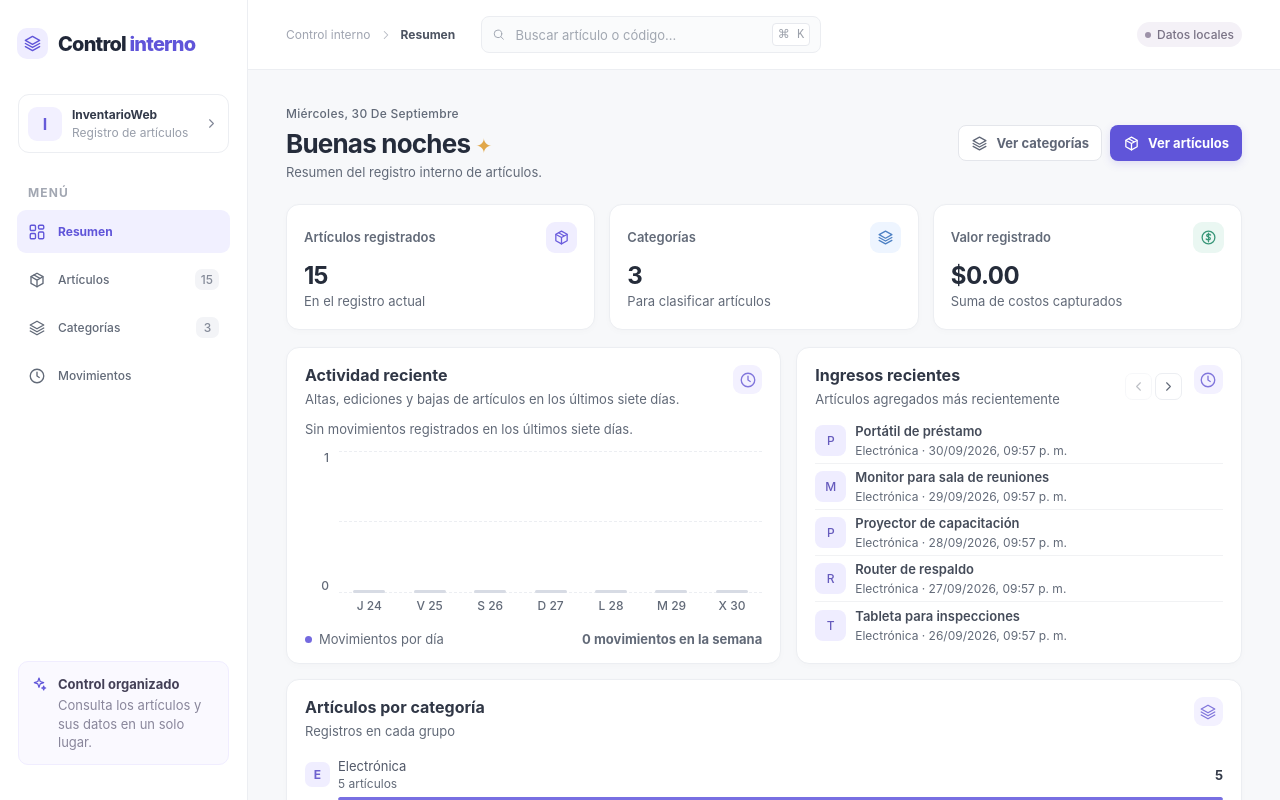
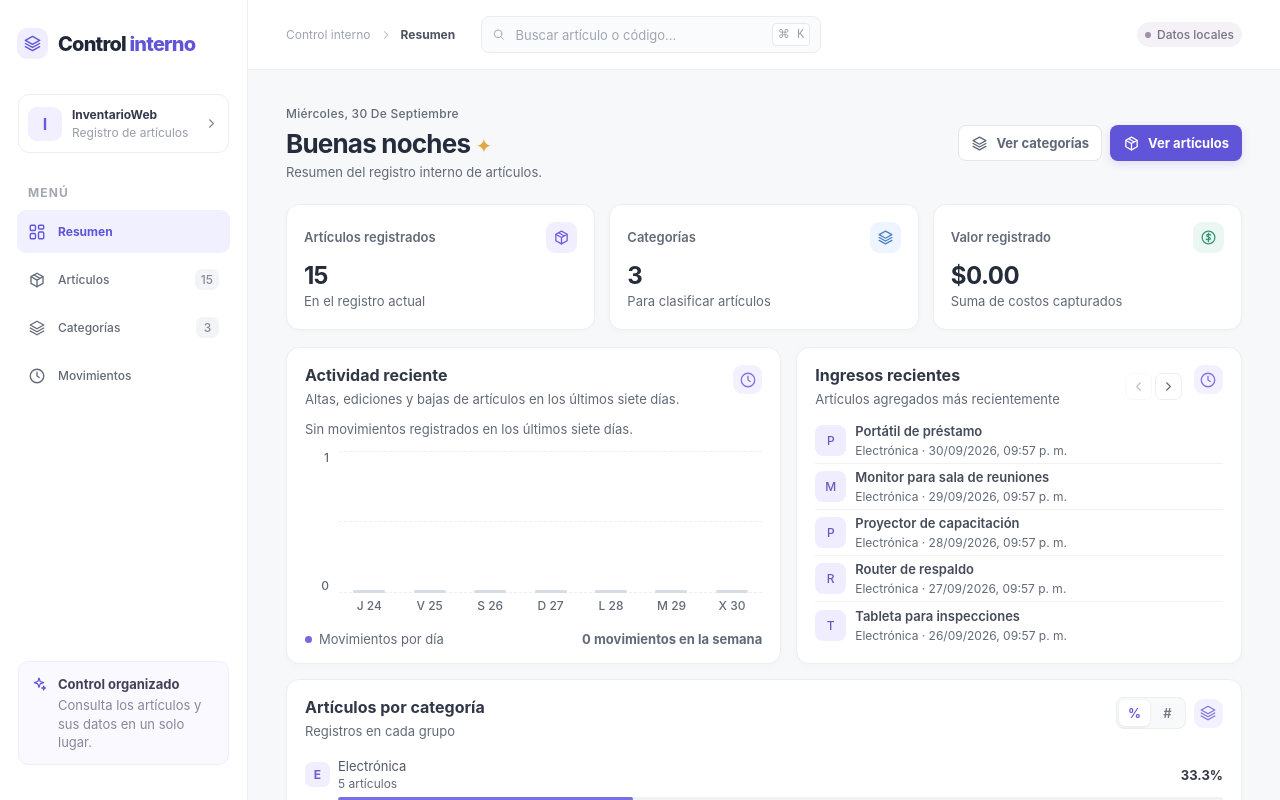
Before and after one commit to AndresMolina-Sys/InventarioWeb, a React (Vite) app: page / in a window 1280 px wide. Shown: the top 800 px of the page. Built offline with nearby package versions, Linux system fonts and the light colour scheme.

Commit message:
feat(dashboard): add category view toggle
Compare overall shares with relative category counts.

```diff
--- a/src/App.tsx
+++ b/src/App.tsx
@@ -50,6 +50,8 @@ function compactRegisteredValueLabel(value: number): string {
     style: "currency", currency: "USD", notation: "compact", maximumFractionDigits: 2,
   }).format(value);
 }
+
+const categoryPercentageFormatter = new Intl.NumberFormat("en-US", { maximumFractionDigits: 1 });
 
 function getGreeting(): string {
   const hour = new Date().getHours();
@@ -435,6 +437,7 @@ function DashboardPage({ items, categories, movements, categoryName, onViewInven
   onViewCategories: () => void;
 }) {
   const [recentPage, setRecentPage] = useState(1);
+  const [categoryViewMode, setCategoryViewMode] = useState<"percentage" | "count">("percentage");
   const categoryTotals = categories.map((category) => ({
     ...category,
     count: items.filter((item) => item.categoryId === category.id).length,
@@ -504,12 +507,28 @@ function DashboardPage({ items, categories, movements, categoryName, onViewInven
         </div> : <EmptyState title="Sin artículos todavía" text="Los artículos que agregues aparecerán aquí." />}
       </section>
       <section className="panel category-panel">
-        <div className="panel-heading"><div><h2>Artículos por categoría</h2><p>Registros en cada grupo</p></div><span className="panel-icon"><Icon name="layers" size={18} /></span></div>
+        <div className="panel-heading category-panel-heading">
+          <div className="category-heading-copy"><h2>Artículos por categoría</h2><p>Registros en cada grupo</p></div>
+          <div className="category-heading-tools">
+            <div className="category-view-toggle" role="group" aria-label="Modo de visualización de artículos por categoría">
+              <button type="button" aria-label="Mostrar porcentajes" aria-pressed={categoryViewMode === "percentage"} onClick={() => setCategoryViewMode("percentage")}>%</button>
+              <button type="button" aria-label="Mostrar cantidad de artículos" aria-pressed={categoryViewMode === "count"} onClick={() => setCategoryViewMode("count")}>#</button>
+            </div>
+            <span className="panel-icon" aria-hidden="true"><Icon name="layers" size={18} /></span>
+          </div>
+        </div>
         <div className="category-list">
-          {categoryTotals.map((category, index) => <div className="category-item" key={category.id}>
-            <div className="category-label"><span className={`category-mark mark-${index % 4}`}>{category.name.slice(0, 1)}</span><span className="category-name">{category.name}<small>{category.count} artículos</small></span><strong>{category.count}</strong></div>
-            <div className="category-track"><span className={`category-progress progress-${index % 4}`} style={{ width: `${category.count / maxCategoryCount * 100}%` }} /></div>
-          </div>)}
+          {categoryTotals.map((category, index) => {
+            const percentage = items.length > 0 ? category.count / items.length * 100 : 0;
+            const barWidth = categoryViewMode === "percentage" ? percentage : category.count / maxCategoryCount * 100;
+            const displayValue = categoryViewMode === "percentage"
+              ? `${categoryPercentageFormatter.format(percentage)}%`
+              : String(category.count);
+            return <div className="category-item" key={category.id}>
+              <div className="category-label"><span className={`category-mark mark-${index % 4}`}>{category.name.slice(0, 1)}</span><span className="category-name">{category.name}<small>{category.count} artículos</small></span><strong>{displayValue}</strong></div>
+              <div className="category-track"><span className={`category-progress progress-${index % 4}`} style={{ width: `${barWidth}%` }} /></div>
+            </div>;
+          })}
           {categoryTotals.length === 0 && <EmptyState title="Aún no hay categorías" text="Se mostrarán aquí cuando agregues artículos." />}
         </div>
       </section>
--- a/src/styles.css
+++ b/src/styles.css
@@ -138,7 +138,14 @@ button:disabled { cursor: not-allowed; opacity: .58; }
 .category-name { flex: 1; color: #515868; font-size: var(--type-supporting-size); line-height: 1.3; }.category-name small { display: block; margin-top: 2px; color: #a1a6b0; font-size: var(--type-meta-size); font-weight: 400; line-height: 1.25; }
 .category-label > strong { color: #343a48; font-size: var(--type-supporting-size); font-weight: 700; }
 .category-track { height: 4px; margin-left: 33px; border-radius: 9px; background: #f1f2f5; overflow: hidden; }
-.category-progress { height: 100%; display: block; border-radius: inherit; background: #786fe2; }.progress-1 { background: #62a78d; }.progress-2 { background: #e4b34e; }.progress-3 { background: #75a1d2; }
+.category-panel-heading { align-items: flex-start; }
+.category-heading-copy { min-width: 0; flex: 1 1 auto; }
+.category-heading-tools { flex: 0 0 auto; display: flex; align-items: center; gap: 8px; }
+.category-view-toggle { height: 32px; padding: 2px; border: 1px solid var(--line); border-radius: 8px; display: inline-flex; align-items: center; gap: 2px; background: #f8f9fb; }
+.category-view-toggle button { min-width: 31px; height: 26px; padding: 0 7px; border: 0; border-radius: 6px; color: #727988; background: transparent; cursor: pointer; font-size: var(--type-supporting-size); font-weight: 600; line-height: 1.2; transition: color .15s ease, background .15s ease, box-shadow .15s ease; }
+.category-view-toggle button[aria-pressed="true"] { color: var(--accent); background: var(--surface); box-shadow: 0 1px 3px #131b2b15; }
+.category-view-toggle button:not([aria-pressed="true"]):hover { color: var(--accent); background: #efedff; }
+.category-progress { height: 100%; display: block; border-radius: inherit; background: #786fe2; transition: width .28s ease; }.progress-1 { background: #62a78d; }.progress-2 { background: #e4b34e; }.progress-3 { background: #75a1d2; }
 .low-stock-panel, .recent-panel { min-height: 234px; }
 .attention-count { min-width: 23px; height: 23px; padding: 0 6px; border-radius: 7px; display: grid; place-items: center; color: #b17b24; background: #fff5e2; font-size: var(--type-meta-size); font-weight: 500; line-height: 1.25; }
 .attention-list, .recent-list { margin-top: 10px; }
```
Also changed, not shown: 1 other file (tests, documents, lock files or other folders).
